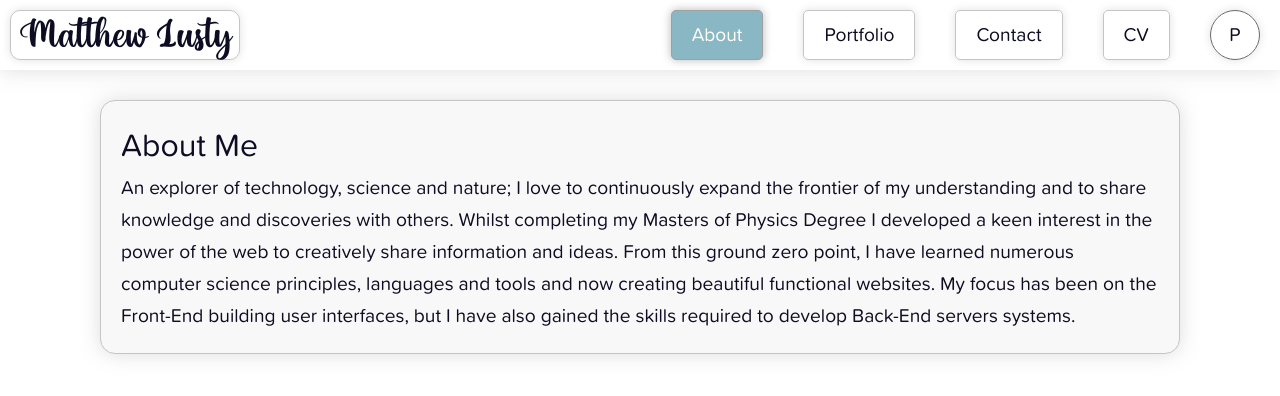
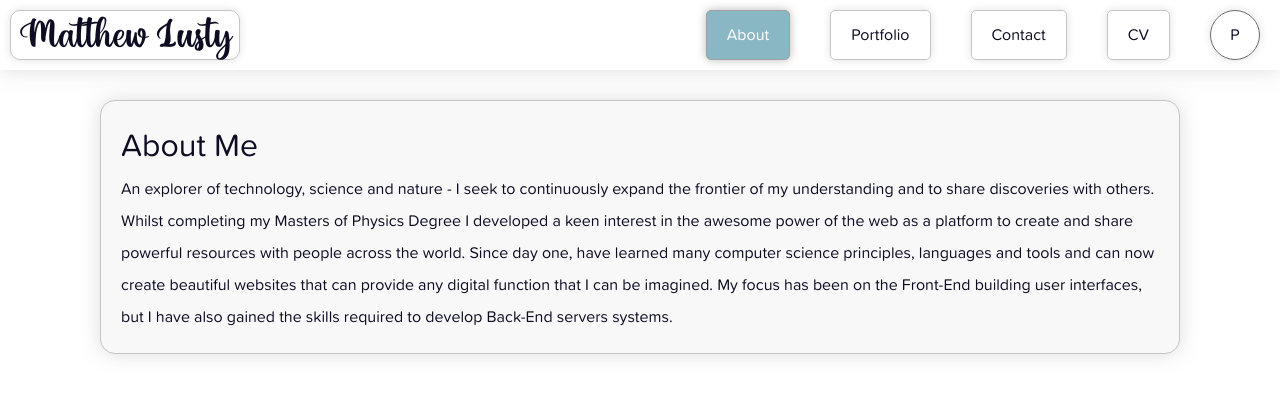
Before and after one commit to mattlusty/portfolio, a React (Create React App) app: page / in a window 1280 px wide. Shown: the top 396 px of the page. Built offline with nearby package versions, Linux system fonts and the light colour scheme.

Commit message:
cont: amended About page

```diff
--- a/src/components/About.jsx
+++ b/src/components/About.jsx
@@ -6,12 +6,13 @@ function About(props) {
     <div className="About">
       <div className="header">About Me</div>
       <div className="content">
-        An explorer of technology, science and nature; I love to continuously expand the frontier of my understanding
-        and to share knowledge and discoveries with others. Whilst completing my Masters of Physics Degree I developed a
-        keen interest in the power of the web to creatively share information and ideas. From this ground zero point, I
-        have learned numerous computer science principles, languages and tools and now creating beautiful functional
-        websites. My focus has been on the Front-End building user interfaces, but I have also gained the skills
-        required to develop Back-End servers systems.
+        An explorer of technology, science and nature - I seek to continuously expand the frontier of my understanding
+        and to share discoveries with others. Whilst completing my Masters of Physics Degree I developed a keen interest
+        in the awesome power of the web as a platform to create and share powerful resources with people across the
+        world. Since day one, have learned many computer science principles, languages and tools and can now create
+        beautiful websites that can provide any digital function that I can be imagined. My focus has been on the
+        Front-End building user interfaces, but I have also gained the skills required to develop Back-End servers
+        systems.
       </div>
     </div>
   );
--- a/src/styles/css/index.css
+++ b/src/styles/css/index.css
@@ -46,7 +46,7 @@ img {
 body,
 input {
   font-family: "proxima";
-  font-size: 1.2rem;
+  font-size: 1rem;
   color: #0d0c22;
 }
 
--- a/src/styles/scss/index.scss
+++ b/src/styles/scss/index.scss
@@ -48,7 +48,7 @@ img {
 body,
 input {
   font-family: "proxima";
-  font-size: 1.2rem;
+  font-size: 1rem;
   color: #0d0c22;
 }
 
```
